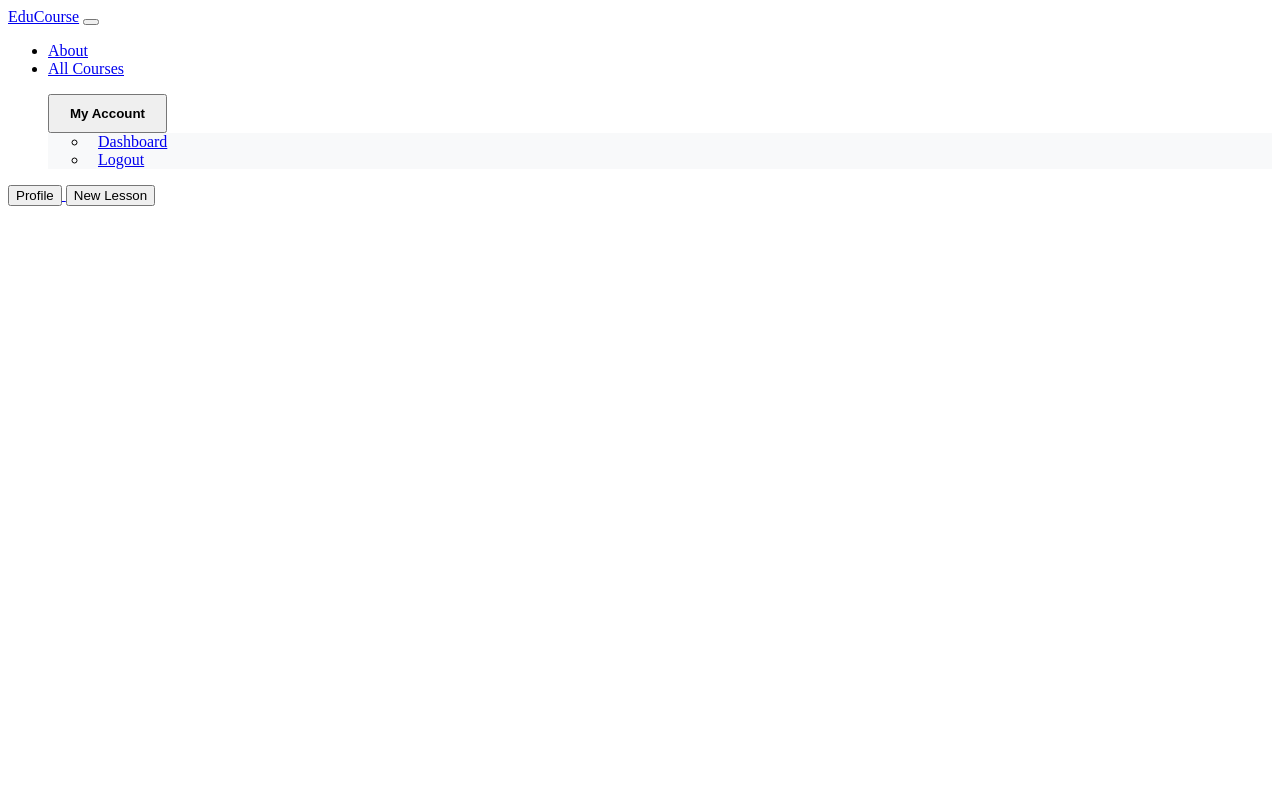
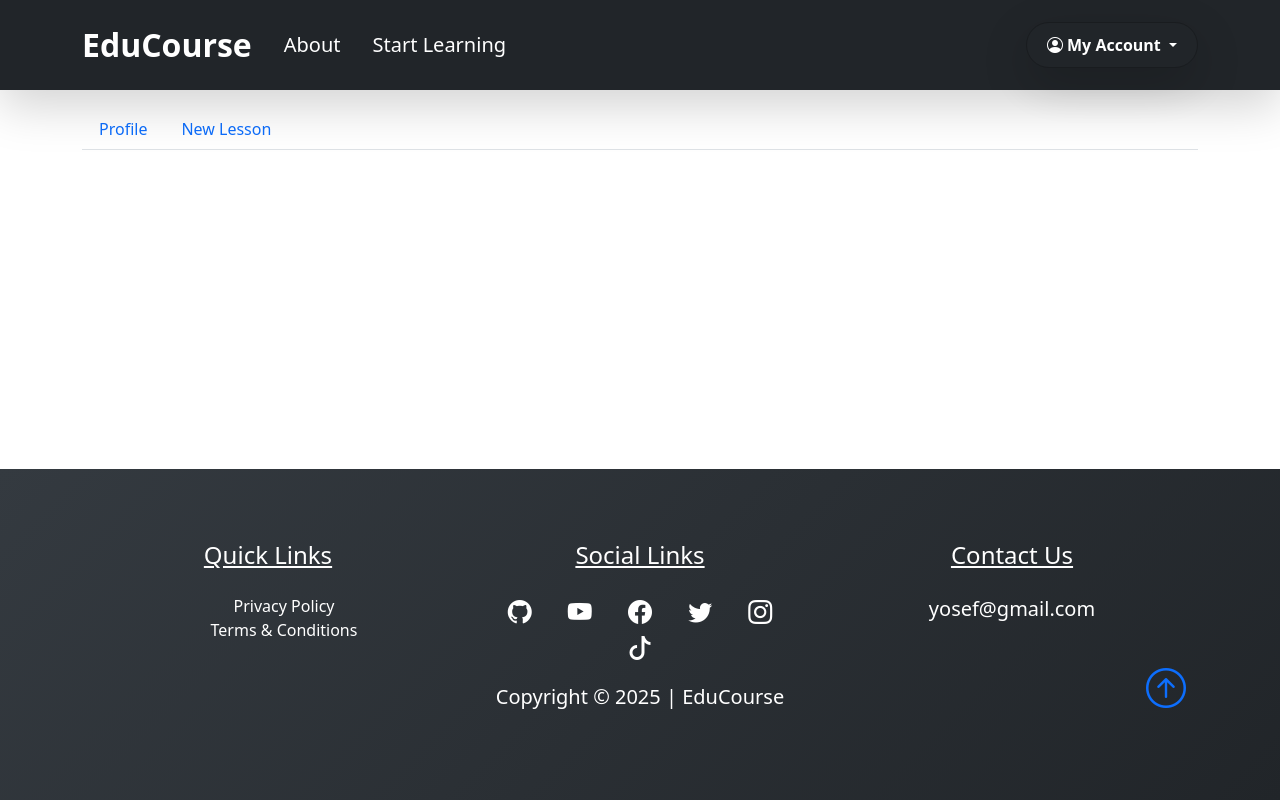
Before and after one commit to yousefxElsalahawy/EduCorses-Webstack-Portfolio-Project, a Flask app: page /dashboard in a window 1280 px wide. Run offline with Flask 3, Linux system fonts and the light colour scheme; a user stored in the database is signed in; some libraries are stand-ins or nearby versions.

Commit message:
feat: Enhance navigation and footer sections
- Updated the navigation bar with dynamic user account options (login, logout, dashboard) based on authentication status.
- Replaced static 'All Courses' link with dynamic URL for better flexibility.
- Added flash message support in the body for user notifications.
- Improved footer design with quick links, social media icons, and contact details.
- Added scroll-to-top button in footer for better navigation experience.

```diff
--- a/pythonic/templates/layout.html
+++ b/pythonic/templates/layout.html
@@ -1,6 +1,22 @@
 <!DOCTYPE html>
 <html lang="en">
 
+<head>
+    <meta charset="UTF-8">
+    <meta http-equiv="X-UA-Compatible" content="IE=edge">
+    <meta name="viewport" content="width=device-width, initial-scale=1.0">
+    {% if title %}
+    <title>Pythonic - {{title}}</title>
+    {% else %}
+    <title>Pythonic</title>
+    {%endif%}
+    <link href="https://cdn.jsdelivr.net/npm/bootstrap@5.1.3/dist/css/bootstrap.min.css" rel="stylesheet"
+        integrity="sha384-1BmE4kWBq78iYhFldvKuhfTAU6auU8tT94WrHftjDbrCEXSU1oBoqyl2QvZ6jIW3" crossorigin="anonymous">
+    <link rel="stylesheet" href="https://cdn.jsdelivr.net/npm/bootstrap-icons@1.8.1/font/bootstrap-icons.css">
+    <link rel="stylesheet" type="text/css" href="{{url_for('static', filename='main.css')}}">
+    <link rel="stylesheet" type="text/css" href="{{url_for('static', filename='styles.css')}}">
+
+</head>
 
 <body class="d-flex flex-column min-vh-100">
     <!-- Navbar -->
@@ -16,7 +32,7 @@
                         <a href="{{url_for('about')}}" class="nav-link text-white fs-5 px-3 py-2 rounded-2">About</a>
                     </li>
                     <li class="nav-item">
-                        <a href="{{ url_for('courses') }}" class="nav-link text-white fs-5 px-3 py-2 rounded-2">All Courses</a>
+                        <a href="#learn" class="nav-link text-white fs-5 px-3 py-2 rounded-2">Start Learning</a>
                     </li>
                 </ul>
                 <!-- User Links -->
@@ -69,6 +85,42 @@
     {% endwith %}
     {% block content%} {% endblock %}
     <!-- footer -->
+        <!-- footer -->
+        <footer class="bg-dark mt-auto py-5" style="background: linear-gradient(135deg, #343a40, #212529);">
+            <div class="container p-4">
+                <div class="row text-center text-white">
+                    <div class="col-md-12 col-lg-4 pb-3">
+                        <h4 class="text-center text-decoration-underline">Quick Links</h4>
+                        <ul class="nobull pt-3">
+                            <li><a href="#" class="link text-white">Privacy Policy</a></li>
+                            <li><a href="#" class="link text-white">Terms & Conditions</a></li>
+                        </ul>
+                    </div>
+                    <div class="col-md-12 col-lg-4 pb-3">
+                        <h4 class="text-center text-decoration-underline pb-3">Social Links</h4>
+                        <a href="#" class="text-white p-3" style="font-size: 1.5rem;"><i class="bi bi-github"></i></a>
+                        <a href="#" class="text-white p-3" style="font-size: 1.5rem;"><i class="bi bi-youtube"></i></a>
+                        <a href="#" class="text-white p-3" style="font-size: 1.5rem;"><i class="bi bi-facebook"></i></a>
+                        <a href="#" class="text-white p-3" style="font-size: 1.5rem;"><i class="bi bi-twitter"></i></a>
+                        <a href="#" class="text-white p-3" style="font-size: 1.5rem;"><i class="bi bi-instagram"></i></a>
+                        <a href="#" class="text-white p-3" style="font-size: 1.5rem;"><i class="bi bi-tiktok"></i></a>
+                    </div>
+                    <div class="col-md-12 col-lg-4 pb-3">
+                        <h4 class="text-center text-decoration-underline pb-3">Contact Us</h4>
+                        <p class="lead">yosef@gmail.com</p>
+                    </div>
+                </div>
+                <div class="col text-white text-center position-relative">
+                    <p class="lead font-weight-bold">Copyright &copy; 2025 | EduCourse</p>
+                    <a href="#" class="position-absolute bottom-0 end-0">
+                        <i class="bi bi-arrow-up-circle h1"></i>
+                    </a>
+                </div>
+            </div>
+        </footer>
+    <script src="https://cdn.jsdelivr.net/npm/bootstrap@5.1.3/dist/js/bootstrap.bundle.min.js"
+        integrity="sha384-ka7Sk0Gln4gmtz2MlQnikT1wXgYsOg+OMhuP+IlRH9sENBO0LRn5q+8nbTov4+1p"
+        crossorigin="anonymous"></script>
 
 </body>
 
```
